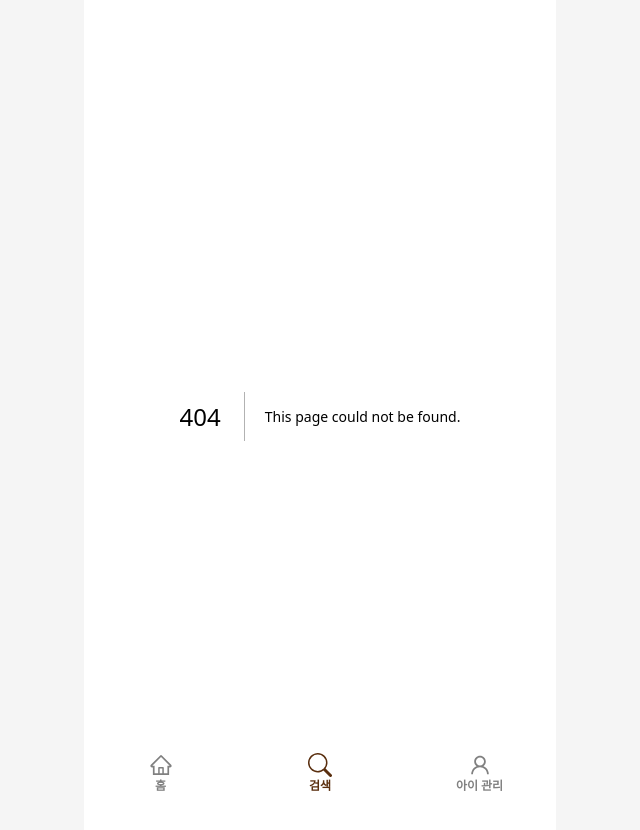
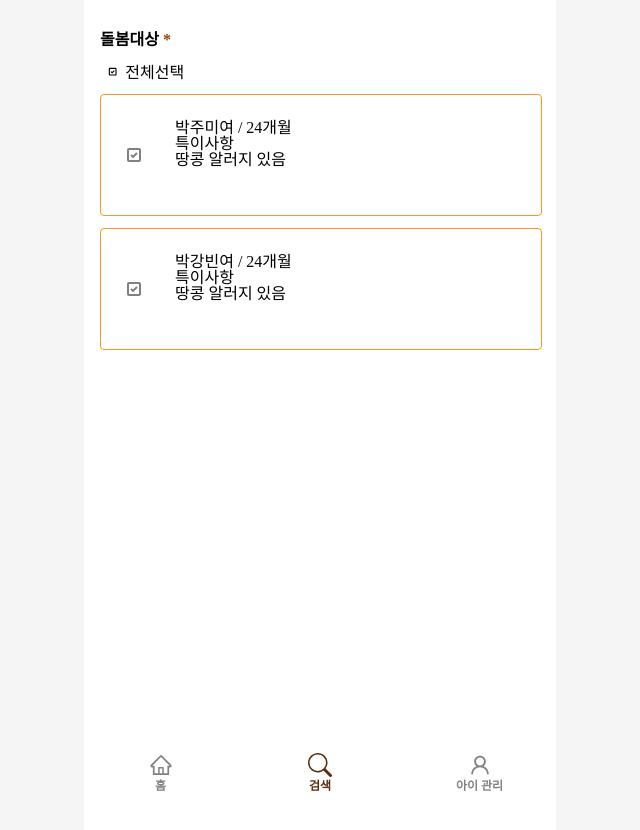
Before and after one commit to jwun95/jamsimom-refactoring, a Next.js app in the folder frontend/: page /search in a window 1280 px wide. Before the commit this address had no page. Shown: the top 830 px of the page, without its empty margins (320-960 px from the left). Built offline with nearby package versions, Linux system fonts and the light colour scheme.

Commit message:
Feat: CheckBox structure

```diff
--- /dev/null
+++ b/frontend/src/components/Section.tsx
@@ -0,0 +1,37 @@
+import React from "react";
+import styled from "@emotion/styled";
+
+type SectionProps = {
+  children: React.ReactNode;
+  required?: boolean;
+  title: string;
+};
+
+export default function Section({
+  children,
+  required = false,
+  title,
+}: SectionProps) {
+  return (
+    <section>
+      <SectionHeader>
+        <Title>{title}</Title>
+        {required && <Required> *</Required>}
+      </SectionHeader>
+      <div>{children}</div>
+    </section>
+  );
+}
+
+const SectionHeader = styled.div`
+  padding: 16px 0px;
+`;
+
+const Title = styled.span`
+  font-weight: bold;
+`;
+
+const Required = styled.span`
+  font-weight: bold;
+  color: #904309;
+`;
--- /dev/null
+++ b/frontend/src/pages/search/index.tsx
@@ -0,0 +1,81 @@
+import Section from "@/components/Section";
+import styled from "@emotion/styled";
+import { BiCheckboxChecked } from "react-icons/bi";
+import { IconContext } from "react-icons";
+
+const tempData = ["박주미", "박강빈"];
+
+export default function Search() {
+  const childrenList = (arr: string[]) => {
+    return arr.map((v) => {
+      return (
+        <Option>
+          <IconContext.Provider
+            value={{
+              size: "24",
+              color: "gray",
+            }}
+          >
+            <CheckWrapper>
+              <BiCheckboxChecked />
+            </CheckWrapper>
+          </IconContext.Provider>
+          <ChildInfo>
+            <div>
+              <span>{v}</span>
+              <span>여 / 24개월</span>
+            </div>
+            <div>
+              <span>특이사항</span>
+            </div>
+            <ul>
+              <li>땅콩 알러지 있음</li>
+            </ul>
+          </ChildInfo>
+        </Option>
+      );
+    });
+  };
+
+  return (
+    <div>
+      <Section title="돌봄대상" required={true}>
+        <div>
+          <Check>
+            <BiCheckboxChecked />
+          </Check>
+          <span>전체선택</span>
+          {childrenList(tempData)}
+        </div>
+      </Section>
+    </div>
+  );
+}
+
+const CheckWrapper = styled.div`
+  display: flex;
+  justify-content: center;
+  align-items: center;
+  width: 15%;
+`;
+
+const Check = styled.button`
+  border: none;
+  background-color: #fff;
+  cursor: pointer;
+`;
+
+const Option = styled.div`
+  width: 100%;
+  height: 120px;
+  border: 1px solid #fa9825;
+  background-color: #fff;
+  border-radius: 4px;
+  margin: 12px 0px;
+  cursor: pointer;
+  display: flex;
+`;
+
+const ChildInfo = styled.div`
+  margin: 25px 8px;
+`;
```
Also changed, not shown: frontend/src/pages/index.tsx (+4 -5 lines).
